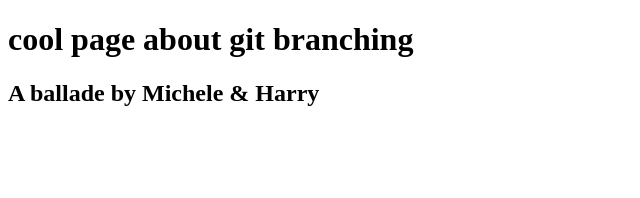
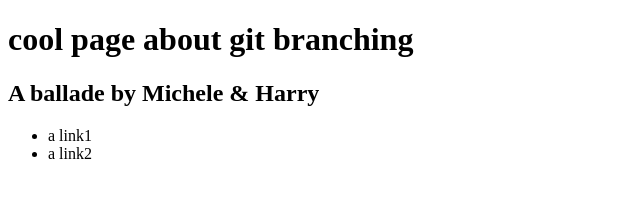
Before and after one commit to olga-branch/branch, a plain HTML site: page index.html in a window 1280 px wide. Shown: the whole page, without its empty margins (0-640 px from the left). Drawn offline with Linux system fonts and the light colour scheme.

Commit message:
add footer content

```diff
--- a/index.html
+++ b/index.html
@@ -11,4 +11,13 @@
         <h2>A ballade by Michele & Harry</h2>
     </header>
 </body>
+<footer>
+    <nav>
+        <ul>
+            <li>a link1</li>
+            <li>a link2</li>
+        </ul>
+    </nav>
+</footer>
+
 </html>
```
